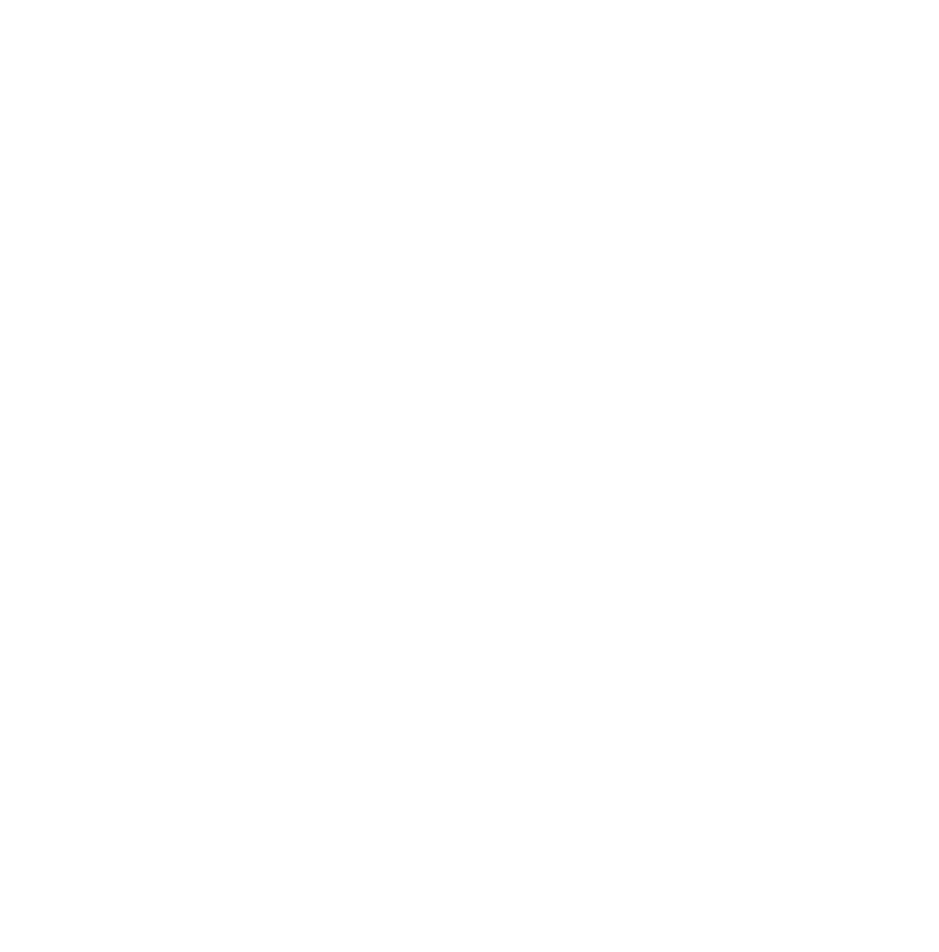
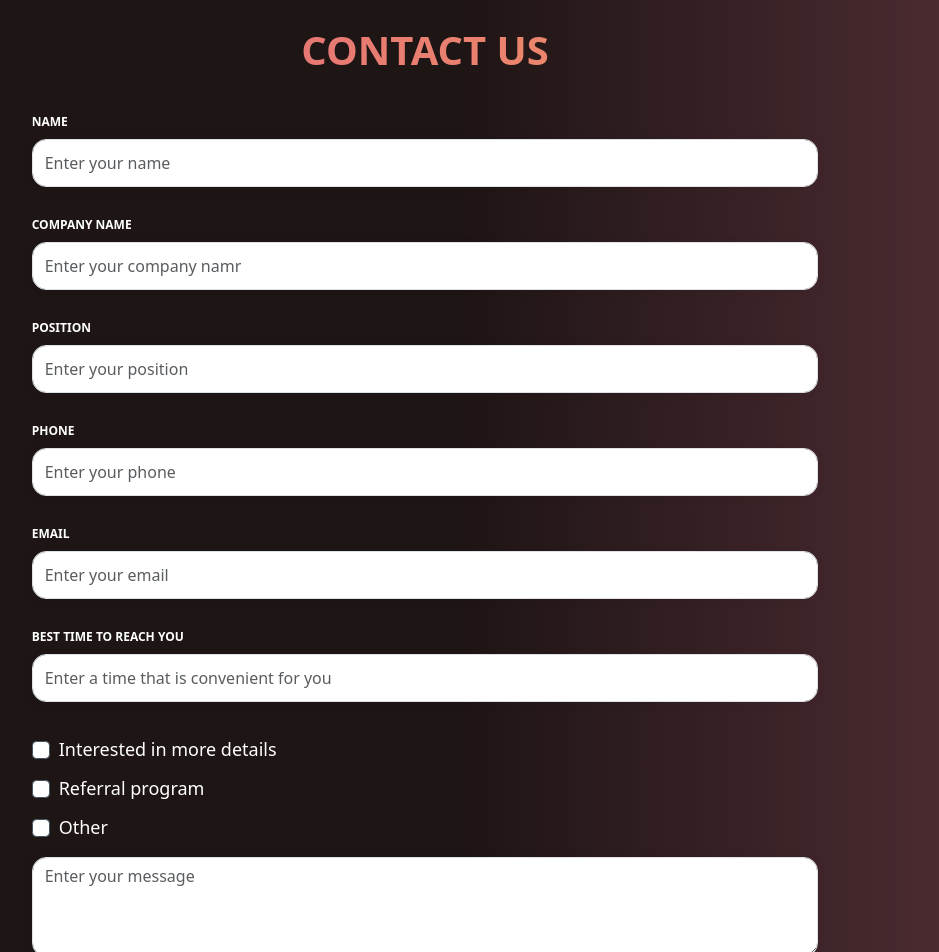
Before and after one commit to dm-dmytrenko/file4-page, a React (Create React App) app: page /file4-page/contact-us in a window 1280 px wide. Before the commit this address had no page. Shown: the top 952 px of the page, without its empty margins (235-1174 px from the left). Before the commit the page ends 800 px from the top, so only its background shows below. Built offline with nearby package versions, Linux system fonts and the light colour scheme; a web font is replaced by a local one.

Commit message:
add contact us page with the form

```diff
--- a/src/App.tsx
+++ b/src/App.tsx
@@ -5,6 +5,7 @@ import {
 } from "react-router-dom";
 
 import ContactForm from "./pages/contact-form/contact-form";
+import ContactUsPage from "./pages/contact-us-page/contact-us-page";
 import SalesPage from "./pages/sales-page/sales-page";
 import ScrollToTop from "./features/scrollToTop/scrollToTop";
 
@@ -15,6 +16,7 @@ function App() {
         <Routes>
           <Route path='' element={<SalesPage />} />
           <Route path='/contact' element={<ContactForm />} />
+          <Route path='/contact-us' element={<ContactUsPage />} />
         </Routes>
       </ScrollToTop>
     </Router>
--- a/src/components/landing-page/requestDetails/requestDetails.tsx
+++ b/src/components/landing-page/requestDetails/requestDetails.tsx
@@ -1,4 +1,5 @@
 import React from 'react';
+import { Link } from 'react-router-dom';
 import './requestDetails.scss';
 
 const ReqestDetails: React.FC = () => {
@@ -8,7 +9,9 @@ const ReqestDetails: React.FC = () => {
             <p>
                 $1,000 Referral Bonus:  Know an athlete who meets our criteria?  Refer them and earn a cash bonus when they qualify!
             </p>
-            <button className='custom-btn'>Request Details</button>
+            <Link to='/contact-us'>
+                <button className='custom-btn'>Contact Us</button>
+            </Link>
         </div>
     );
   };
--- a/src/features/customTextField/custom-text-field.tsx
+++ b/src/features/customTextField/custom-text-field.tsx
@@ -8,6 +8,8 @@ interface CustomFormFieldProps {
     md?: number;
     xs?: number;
     className?: string;
+    onChange?: (event: React.ChangeEvent<HTMLInputElement | HTMLTextAreaElement>) => void;
+    as?: React.ElementType;
   }
 
 const CustomFormField: React.FC<CustomFormFieldProps> = ({
@@ -16,6 +18,7 @@ const CustomFormField: React.FC<CustomFormFieldProps> = ({
   placeholder,
   md = 6,
   xs = 12,
+  onChange,
   className = 'control-label'
 }) => (
   <Col md={md} xs={xs}>
@@ -26,6 +29,7 @@ const CustomFormField: React.FC<CustomFormFieldProps> = ({
         type="text"
         name={name}
         placeholder={placeholder}
+        onChange={onChange}
       />
     </Form.Group>
   </Col>
--- a/src/index.css
+++ b/src/index.css
@@ -79,6 +79,7 @@ textarea {
 .text-14 {font-size: 14px;}
 .text-15 {font-size: 15px;}
 .text-16 {font-size: 16px;}
+.text-18 {font-size: 18px;}
 .text-20 {font-size: 20px; font-weight: bold;}
 
 .control-label {
--- /dev/null
+++ b/src/pages/contact-us-page/contact-us-page.tsx
@@ -0,0 +1,159 @@
+import React, { useState } from 'react';
+import {Col, Form, Row, Button} from "react-bootstrap";
+import CustomFormField from '../../features/customTextField/custom-text-field';
+import GradientTextComponent from '../../features/gradient-text/gradient-text';
+
+import './contact-us.scss';
+import { Link } from 'react-router-dom';
+
+const ContactUsPage: React.FC = () => {
+    const [formData, setFormData] = useState<any>({});
+
+    const handleInputChange = (event: React.ChangeEvent<HTMLInputElement | HTMLTextAreaElement>) => {
+        const { name, value } = event.target;
+        setFormData((prevData: any) => ({
+        ...prevData,
+        [name]: value,
+        }));
+    };
+
+    const handleCheckboxChange = (event: React.ChangeEvent<HTMLInputElement>) => {
+        const { name, checked } = event.target;
+        setFormData((prevData: any) => ({
+        ...prevData,
+        [name]: checked,
+        }));
+    };
+
+    const handleSubmit = (event: React.FormEvent<HTMLFormElement>) => {
+        event.preventDefault();
+        console.log(formData);
+    };
+
+    return (
+        <div className='contact-us-container d-flex align-items-center justify-content-center'>
+            <Form className='form-wrapper' onSubmit={handleSubmit}>
+            <Form.Group>
+                <Row
+                    className="justify-content-center"
+                    style={{padding:'20px 0 20px 0'}}
+                >
+                    <Col className="text-center">
+                        <GradientTextComponent text="CONTACT US"/>
+                    </Col>
+                </Row>
+                <Row className="justify-content-center">
+                    <CustomFormField
+                        label="Name"
+                        placeholder='Enter your name'
+                        name='name'
+                        className='control-label-white'
+                        xs={10} md={8}
+                        onChange={handleInputChange}
+                    />
+                    <CustomFormField
+                        label="Company Name"
+                        placeholder='Enter your company namr'
+                        name='company-name'
+                        className='control-label-white'
+                        xs={10} md={8}
+                        onChange={handleInputChange}
+                    />
+                    <CustomFormField
+                        label="Position"
+                        placeholder='Enter your position'
+                        name='position'
+                        className='control-label-white'
+                        xs={10} md={8}
+                        onChange={handleInputChange}
+                    />
+                    <CustomFormField
+                        label="Phone"
+                        placeholder='Enter your phone'
+                        name='phone'
+                        className='control-label-white'
+                        xs={10} md={8}
+                        onChange={handleInputChange}
+                    />
+                    <CustomFormField
+                        label="Email"
+                        placeholder='Enter your email'
+                        name='email'
+                        className='control-label-white'
+                        xs={10} md={8}
+                        onChange={handleInputChange}
+                    />
+                    <CustomFormField
+                        label="Best time to reach you"
+                        placeholder='Enter a time that is convenient for you'
+                        name='best-time'
+                        className='control-label-white'
+                        xs={10} md={8}
+                        onChange={handleInputChange}
+                    />
+                    <Col xs={10} md={8} className="d-grid gap-1 contact-us-checkbox">
+                        <Form.Check
+                            className="text-18"
+                            type="checkbox"
+                            label="Interested in more details"
+                            name='moreDetails'
+                            style={{ color: 'white' }}
+                            onChange={handleCheckboxChange}
+                        />
+                    </Col>
+                    <Col xs={10} md={8} className="d-grid gap-1 contact-us-checkbox">
+                        <Form.Check
+                            className="text-18"
+                            type="checkbox"
+                            label="Referral program"
+                            name='referralProgram'
+                            style={{ color: 'white' }}
+                            onChange={handleCheckboxChange}
+                        />
+                    </Col>
+                    <Col xs={10} md={8} className="d-grid gap-1 contact-us-checkbox">
+                        <Form.Check
+                            className="text-18"
+                            type="checkbox"
+                            label="Other"
+                            name='otherCheckbox'
+                            style={{ color: 'white' }}
+                            onChange={handleCheckboxChange}
+                        />
+                        <Form.Group className="mb-4" controlId="">
+                            <Form.Control
+                                as="textarea"
+                                className="form-control-custom"
+                                style={{height:'100px', marginTop:'10px'}}
+                                placeholder={'Enter your message'}
+                                name='other'
+                                onChange={handleInputChange}
+                            />
+                        </Form.Group>
+                    </Col>
+                </Row>
+                <Row
+                    className="justify-content-center"
+                    style={{paddingBottom: '25px'}}
+                >
+                    <Col xs={10} sm={6} md={4} lg={3} xl={2}>
+                        <Link to='/'>
+                            <Button
+                                className='custom-btn'
+                                style={{border:'none', width:'100%'}}
+                                type="submit"
+                            >
+                                SUBMIT
+                            </Button>
+                        </Link>
+                    </Col>
+                </Row>
+                <Row>
+                </Row>
+            </Form.Group>
+            </Form>
+        </div>
+    );
+    };
+
+export default ContactUsPage;
--- /dev/null
+++ b/src/pages/contact-us-page/contact-us.scss
@@ -0,0 +1,10 @@
+.contact-us-container {
+    min-height: 100vh;
+    background: linear-gradient(to right, rgba(0, 0, 0, 0.75) 54%, rgba(71, 36, 45, 0.75) 100%), #785252;
+
+    .contact-us-checkbox { padding-top: 10px;}
+
+    .form-wrapper { padding-left: 5%; }
+
+    .row { max-width: 100%; }
+}
```
